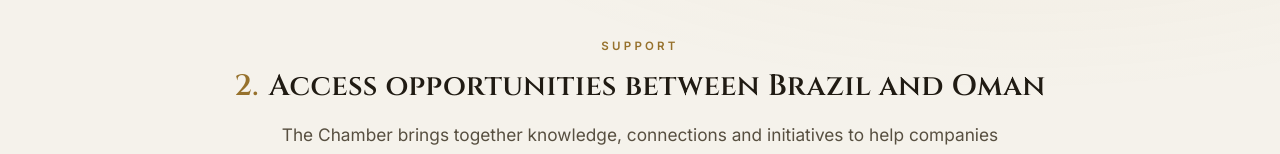
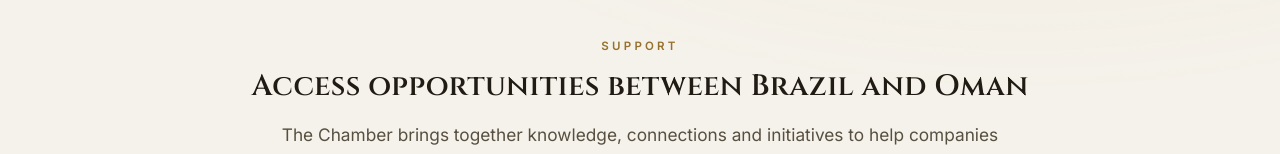
Before and after one commit to ctbfinancess-collab/braziloman, a Next.js app: page /associe-se/apoio in a window 1280 px wide. Shown: the part 185-339 px from the top of the page. Built offline with nearby package versions, Linux system fonts and the light colour scheme; no server answers.

Commit message:
Remove numeração (1,2,3...) dos títulos em Reputação, Apoio, Conexão, Expansão e Consultoria

```diff
--- a/src/components/ConsultingPage.tsx
+++ b/src/components/ConsultingPage.tsx
@@ -99,7 +99,6 @@
             <div className="cp-block-head">
               <span className="cp-block-icon"><Icon name={b.icon} /></span>
               <div>
-                <span className="cp-block-number">{b.number}</span>
                 <h3 className="cp-block-title">{b.title}</h3>
               </div>
             </div>
--- a/src/components/MembershipPage.tsx
+++ b/src/components/MembershipPage.tsx
@@ -207,9 +207,7 @@
     <section className="section mp-numbered">
       <div className="container reveal">
         <p className="section-eyebrow center">{s.eyebrow}</p>
-        <h2 className="section-title center mp-numbered-title">
-          <span className="mp-number">{s.number}.</span> {s.title}
-        </h2>
+        <h2 className="section-title center mp-numbered-title">{s.title}</h2>
         <p className="section-lead mp-lead-center">{s.lead}</p>
         {s.image && (
           // eslint-disable-next-line @next/next/no-img-element
```
